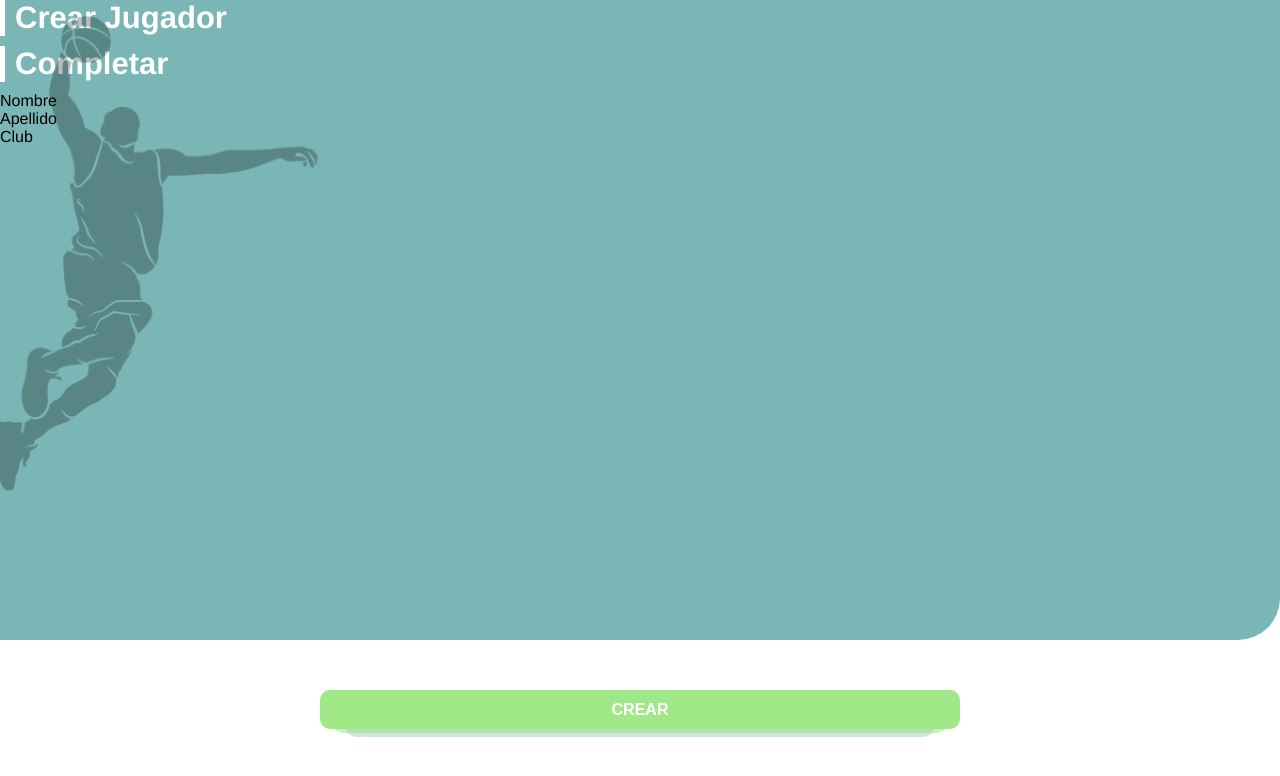
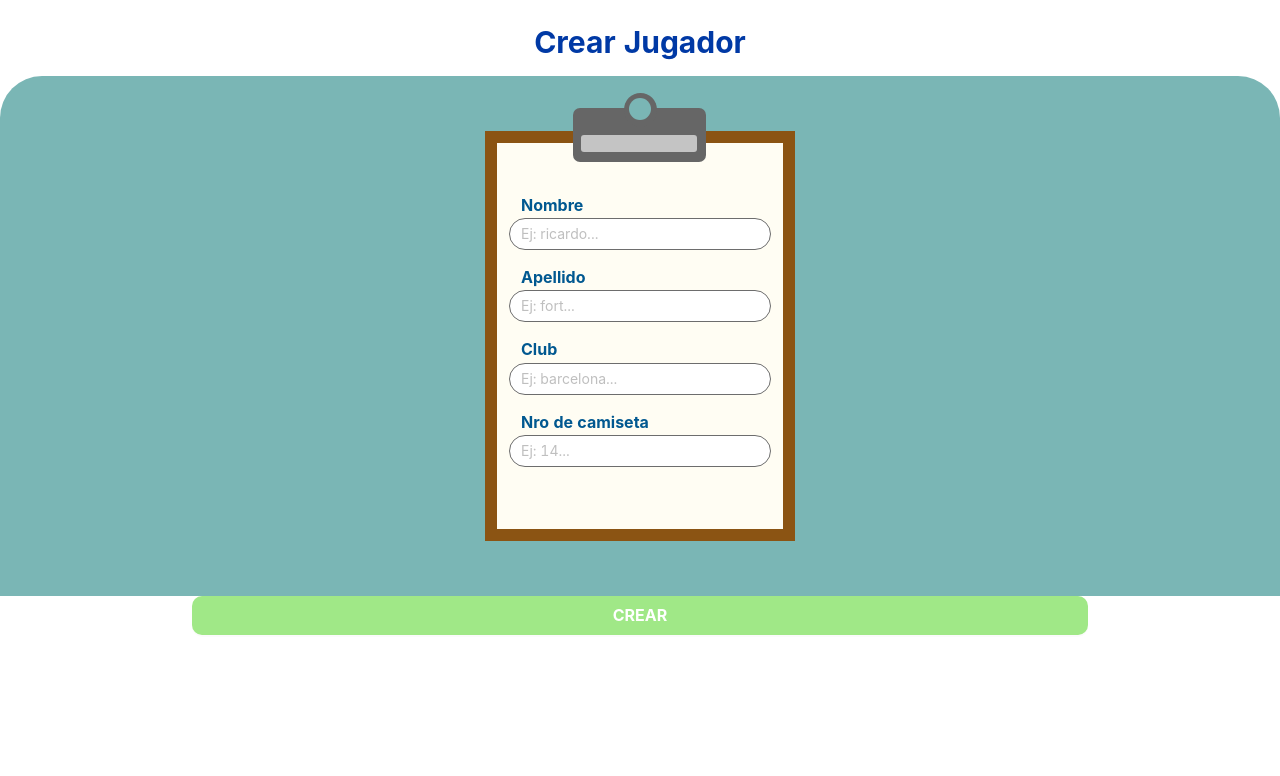
Before and after one commit to UrielQuevedo/tantos, a Next.js app: page /crear-usuario in a window 1280 px wide. Shown: the top 776 px of the page. Built offline with nearby package versions, Linux system fonts and the light colour scheme.

Commit message:
chore: mockup crear usuario

```diff
--- a/components/atoms/custom-button/CustomButton.jsx
+++ b/components/atoms/custom-button/CustomButton.jsx
@@ -1,16 +1,17 @@
 import Styles from "./_style.module.scss";
 import classNames from "classnames";
+import { Button } from "antd";
 
 const { container, button, shadow1, shadow2 } = Styles;
 
 const CustomButton = ({ text, theme }) => {
   return (
     <div className={container}>
-      <div className={classNames(shadow2, Styles[`shadow2-${theme}`])} />
-      <div className={classNames(shadow1, Styles[`shadow1-${theme}`])} />
-      <button type="button" className={classNames(button, Styles[theme])}>
+      {/*<div className={classNames(shadow2, Styles[`shadow2-${theme}`])} />*/}
+      {/*<div className={classNames(shadow1, Styles[`shadow1-${theme}`])} />*/}
+      <Button className={classNames(button, Styles[theme])}>
         <span>{text}</span>
-      </button>
+      </Button>
     </div>
   );
 };
--- a/components/atoms/custom-button/_style.module.scss
+++ b/components/atoms/custom-button/_style.module.scss
@@ -5,14 +5,13 @@
   position: relative;
   justify-content: center;
   align-items: center;
-  position: relative;
   flex-direction: column;
-  width: 50%;
+  width: 70%;
 }
 
 .confirm {
-  background: $confirm;
-  color: #FFFFFF;
+background: $confirm !important;
+  color: #FFFFFF !important;
 }
 
 .shadow1-confirm {
@@ -24,14 +23,13 @@
 }
 
 .button {
-  border-radius: 10px;
-  height: 39px;
+  border-radius: 10px !important;
+  height: 39px !important;
   text-align: center;
   width: 100%;
   position: absolute;
   top: 0;
-  border: 0;
-  cursor: pointer;
+  border: 0 !important;
 
   span {
     font-size: 16px;
@@ -45,7 +43,7 @@
   position: absolute;
   top: 0;
   width: 96%;
-  height: 43px;
+  height: 45px;
 }
 
 .shadow2 {
@@ -53,5 +51,5 @@
   top: 0;
   border-radius: 10px;
   width: 92%;
-  height: 47px;
+  height: 50px;
 }
--- a/package.json
+++ b/package.json
@@ -11,6 +11,7 @@
   "dependencies": {
     "@emotion/react": "^11.4.1",
     "@emotion/styled": "^11.3.0",
+    "antd": "4.16.13",
     "framer-motion": "^4.1.17",
     "next": "11.1.2",
     "next-pwa": "5.4.0",
--- a/pages/_app.js
+++ b/pages/_app.js
@@ -1,5 +1,6 @@
 import Head from "next/head";
 import "../styles/globals.css";
+import "antd/dist/antd.css";
 
 function MyApp({ Component, pageProps }) {
   return (
--- a/pages/crear-usuario/index.js
+++ b/pages/crear-usuario/index.js
@@ -1,28 +1,33 @@
+import { Input } from "antd";
 import CustomButton from "../../components/atoms/custom-button/CustomButton";
 
 const CrearUsuario = () => {
   return (
-    <div>
+    <>
+      <h1 className="title">Crear Jugador</h1>
       <div className="container">
         <div className="center">
-          <span className="title">Crear Jugador</span>
-          <span className="title">Completar</span>
+          <div className="formulario">
+            <div className="pisador">
+              <div className="circulo" />
+              <div className="hueco" />
+              <div className="adorno" />
+            </div>
+            <div className="container-form">
+              <label> Nombre </label>
+              <Input placeholder="Ej: ricardo..." className="inputForm" />
+              <label> Apellido </label>
+              <Input placeholder="Ej: fort..." className="inputForm" />
+              <label> Club </label>
+              <Input placeholder="Ej: barcelona..." className="inputForm" />
+              <label> Nro de camiseta </label>
+              <Input placeholder="Ej: 14..." className="inputForm" />
+            </div>
+          </div>
+          <CustomButton text="crear" theme="confirm" />
         </div>
-        <div>Nombre</div>
-        <div>Apellido</div>
-        <div>Club</div>
-        <img
-          alt="Imagen de fondo"
-          src="/crearUsuario.png"
-          className="imageBackground"
-          width={324}
-          height={512}
-        />
       </div>
-      <div className="footer">
-        <CustomButton text="crear" theme="confirm" />
-      </div>
-    </div>
+    </>
   );
 };
 
--- a/styles/_general_styling.scss
+++ b/styles/_general_styling.scss
@@ -2,5 +2,5 @@ $background: #7AB6B5;
 
 
 $confirm: #A0E887;
-$confirm-100: rgba(151, 222, 138, 0.5);
-$confirm-200: rgba(130, 200, 141, 0.4);
+$confirm-100: rgba(151, 222, 138, 0.65);
+$confirm-200: rgba(130, 200, 141, 0.6);
--- a/styles/globals.css
+++ b/styles/globals.css
@@ -8,17 +8,11 @@ body {
   padding: 0;
 }
 
-.imageBackground {
-  position: absolute !important;
-  display: block;
-  top: 0;
-}
-
 .container {
-  position:relative;
+  width: 100%;
   background: #7AB6B5;
-  height: 80vh;
-  border-radius: 0px 0px 42px 0px;
+  border-radius: 42px 42px 0px 0px;
+  height: 100%;
 }
 
 .footer {
@@ -28,17 +22,86 @@ body {
 }
 
 .title {
-  color: #FFFFFF;
-  border-left: 5px solid #FFFFFF;
-  padding-left: 10px;
-  margin-bottom: 10px;
-  font-size: 31px;
+  text-align:center;
+  color: #0039A5;
+  font-size: 30px;
   font-weight: bold;
+  margin: 19px 0 10px 0;
+  width: 100%;
 }
 
 .center {
+  justify-content: center;
   display: flex;
-  justify-content: center;
+  align-items:center;
+  align-content: center;
   flex-direction: column;
-  width: 100%;
+  width:100%;
 }
+
+.formulario {
+  margin: 55px 0 55px 0;
+  background: #FFFDF3;
+  border: 12px solid #8B5413;
+  width: 310px;
+  height: 410px;
+  position: relative;
+}
+
+.pisador {
+  height: 54px;
+  width: 133px;
+  background: #666666;
+  border-radius: 7px;
+  position: absolute;
+  top: -35px;
+  right: 77px;
+}
+
+.hueco {
+  height: 22px;
+  width: 22px;
+  border-radius: 12px;
+  background: #7AB6B5;
+  position: absolute;
+  top: -10px;
+  left: 56px;
+}
+
+.circulo {
+  width: 33px;
+  height: 34px;
+  background: #666666;
+  border-radius: 18px;
+  position: absolute;
+  top: -15px;
+  left: 50.5px;
+}
+
+.adorno {
+  position: absolute;
+  background: #C4C4C4;
+  border-radius: 3px;
+  width: 116px;
+  height: 17px;
+  bottom: 10px;
+  left: 8px;
+}
+
+.container-form {
+  padding: 50px 12px 0 12px;
+}
+
+.inputForm {
+  margin-bottom: 15px !important;
+  border: 1px solid #6D6D6D !important;
+  box-sizing: border-box !important;
+  border-radius: 23px !important;
+}
+
+label {
+  margin-left: 12px;
+  font-weight: bold;
+  color: #015890;
+  font-size: 16px;
+}
```
Also changed, not shown: 1 other file (tests, documents, lock files or other folders).
